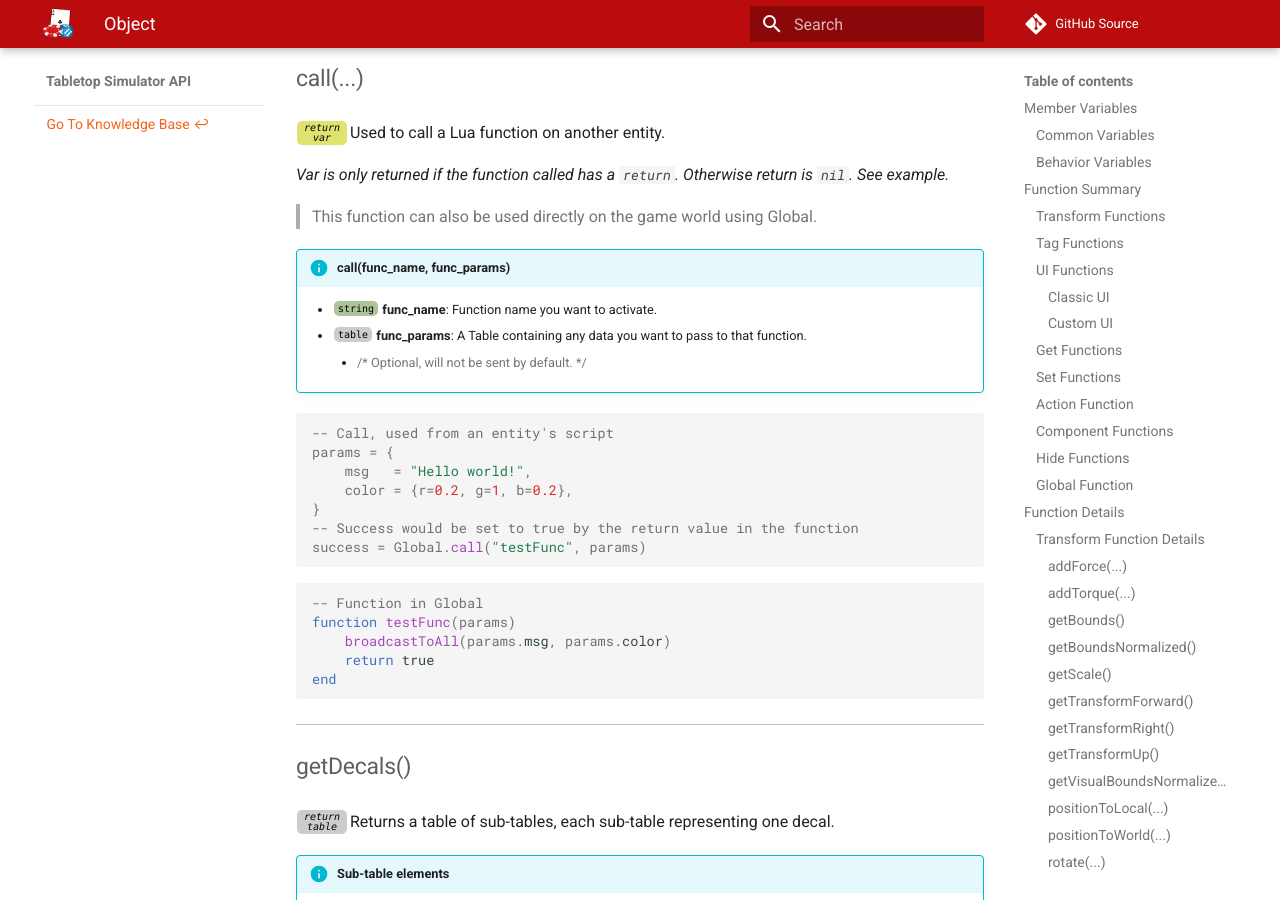
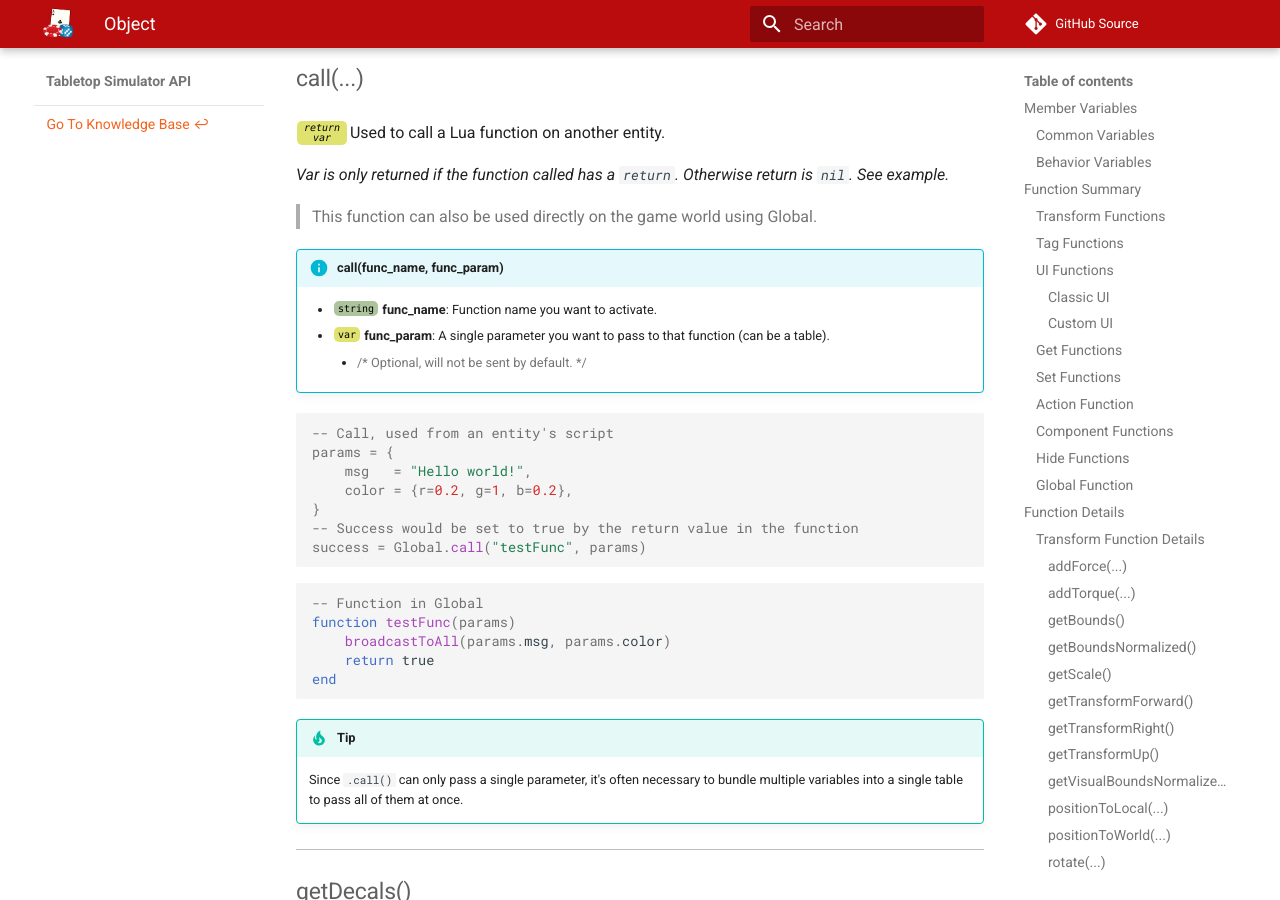
Before and after one commit to Berserk-Games/Tabletop-Simulator-API, an MkDocs documentation site: the page built from docs/object.md, in a window 1280 px wide and 900 px high, scrolled down 47370 px. Built offline with MkDocs 1.6.1 and Material for MkDocs 9.7.7, drawn with Linux system fonts in a browser that asks for light colours; comment, search, counter and statistics services are not loaded.

Commit message:
improved call()

````diff
--- a/docs/object.md
+++ b/docs/object.md
@@ -1759,12 +1759,12 @@ end
 
 > This function can also be used directly on the game world using Global.
 
-!!!info "call(func_name, func_params)"
+!!!info "call(func_name, func_param)"
 	* [<span class="tag str"></span>](types.md) **func_name**: Function name you want to activate.
-	* [<span class="tag tab"></span>](types.md) **func_params**: A Table containing any data you want to pass to that function.
+	* [<span class="tag var"></span>](types.md) **func_param**: A single parameter you want to pass to that function (can be a table).
 		* {>>Optional, will not be sent by default.<<}
 
-``` Lua
+```lua
 -- Call, used from an entity's script
 params = {
 	msg   = "Hello world!",
@@ -1773,13 +1773,16 @@ params = {
 -- Success would be set to true by the return value in the function
 success = Global.call("testFunc", params)
 ```
-``` Lua
+```lua
 -- Function in Global
 function testFunc(params)
 	broadcastToAll(params.msg, params.color)
 	return true
 end
 ```
+
+!!!tip
+	Since `.call()` can only pass a single parameter, it's often necessary to bundle multiple variables into a single table to pass all of them at once.
 
 ---
 
````
